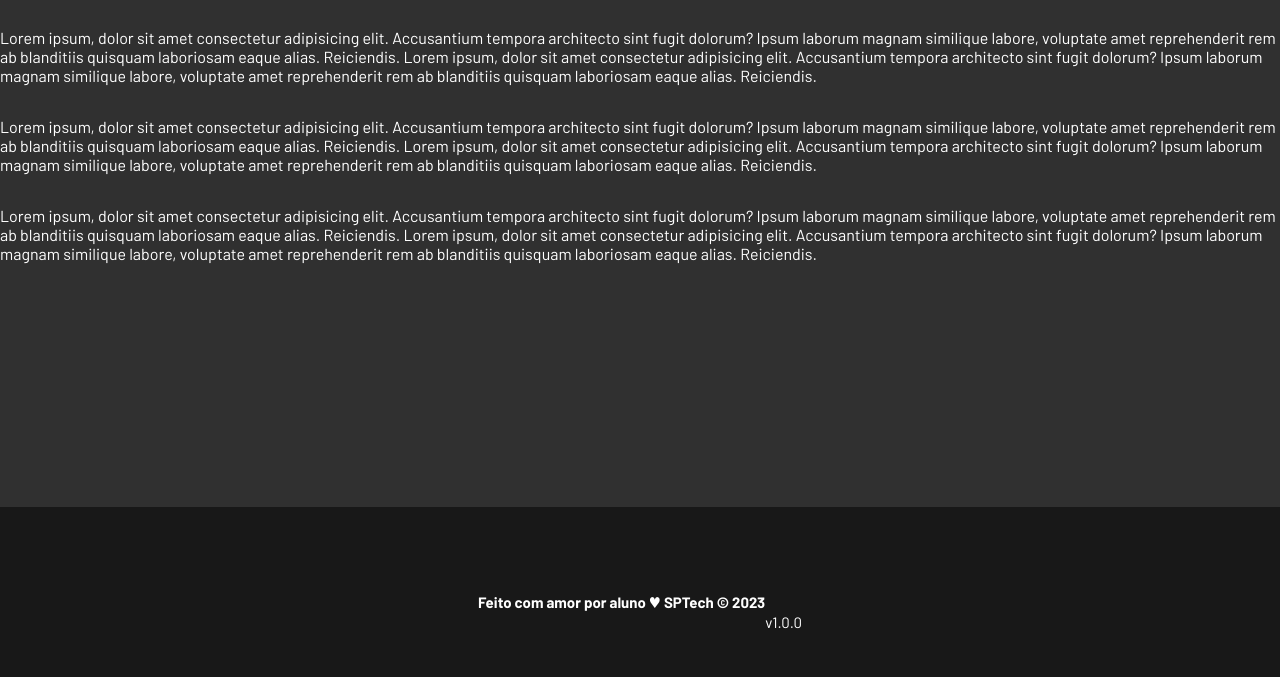
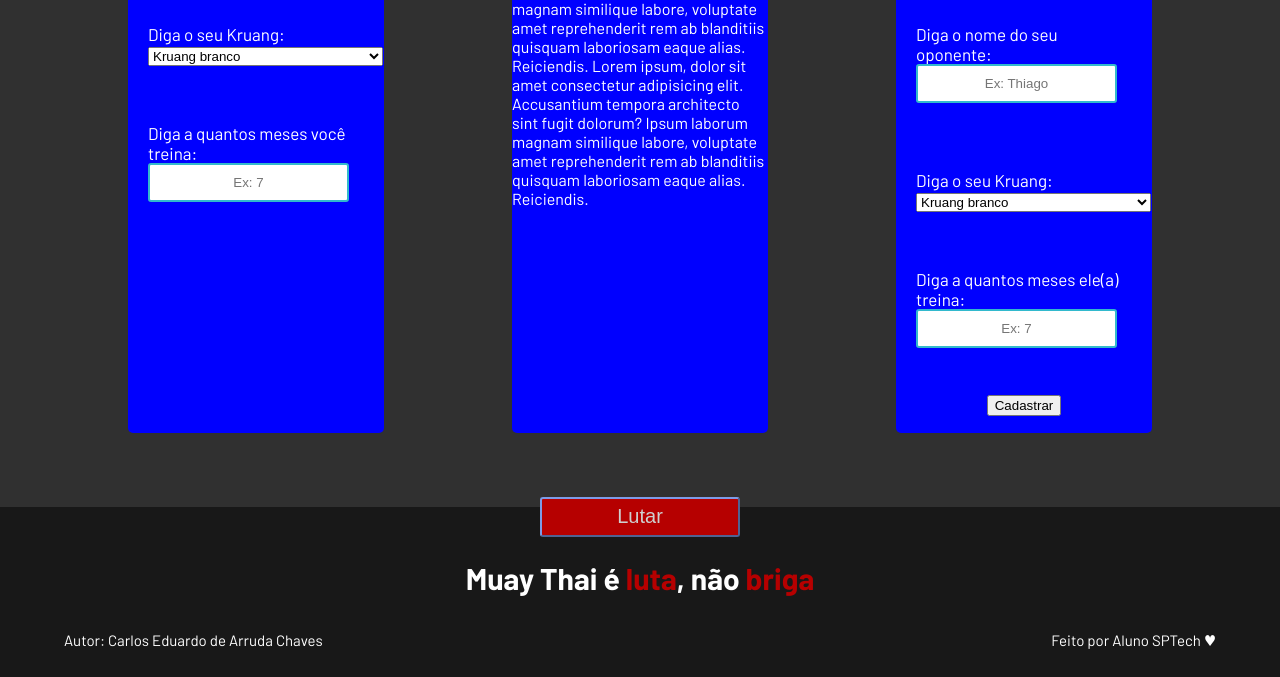
Before and after one commit to Carlos-Eduardo-de-Arruda-Chaves/Projeto-Individual, a website: page public/simulador.html in a window 1280 px wide. Shown: the part 226-903 px from the top of the page. Drawn offline with Linux system fonts and the light colour scheme.

Commit message:
Adicionando lógica no simulador de luta

```diff
--- a/public/css/estilo.css
+++ b/public/css/estilo.css
@@ -387,8 +387,33 @@ input {
 
 .simulador .container {
   flex-direction: column;
-  overflow: scroll;
   height: var(--tamanho-simulador);
+}
+
+.simulador .quadrados{
+  display: flex;
+  flex-direction: row;
+  justify-content: space-evenly;
+}
+
+.quadrado{
+  width: 20%;
+  background-color: blue;
+  border-radius: 5px;
+}
+
+.caixa_lutar{
+  height: 40px;
+  width: 200px;
+  border-radius: 3px;
+  border-color: #7D9BE6;
+  background-color: #B60000;
+  color: rgb(207, 207, 207);
+  font-size: 20px;
+}
+
+.container .quadrados p{
+  font-size: 17px;
 }
 
 /* ALERTA */
--- a/public/simulador.html
+++ b/public/simulador.html
@@ -41,28 +41,70 @@
     <!-- simulador inicio -->
     <div class="simulador">
         <div class="container">
-            <h2>Simulador</h2>
-            <p>Lorem ipsum, dolor sit amet consectetur adipisicing elit. Accusantium tempora architecto sint fugit
-                dolorum? Ipsum laborum magnam similique labore, voluptate amet reprehenderit rem ab blanditiis quisquam
+            <h2 style="display: flex; justify-content: center;">Simulador</h2>
+            <div class="quadrados">
+                <div class="quadrado">
+                    <h1 style="display: flex; justify-content: center;">Você</h1>
+                    <p style="padding: 20px;">
+                        <span>Diga o seu Kruang:</span>
+                        <select name="kruang" id="kruang">
+                            <option value="0">Kruang branco</option>
+                            <option value="500">Kruang branco ponta vermelha</option>
+                            <option value="1200">Kruang vermelho</option>
+                            <option value="2000">Kruang vermelho ponta azul claro</option>
+                            <option value="2600">Kruang azul claro</option>
+                            <option value="3300">Kruang azul claro ponta azul escuro</option>
+                            <option value="4000">Kruang azul escuro</option>
+                            <option value="4700">Kruang preto ponta preta</option>
+                            <option value="5200">Kruang preto</option>
+                        </select>
+                    </p>
+                    <p style="padding: 20px;">
+                        <span>Diga a quantos meses você treina:</span>
+                        <input style="border-radius: 3px;" type="text" id="qtd_meses" placeholder="Ex: 7">
+                    </p>
+                </div>
+                <div class="quadrado">
+                    Lorem ipsum, dolor sit amet consectetur adipisicing elit. Accusantium tempora architecto sint fugit
+                    dolorum? Ipsum laborum magnam similique labore, voluptate amet reprehenderit rem ab blanditiis
+                    quisquam
                     laboriosam eaque alias. Reiciendis. Lorem ipsum, dolor sit amet consectetur adipisicing elit.
-                Accusantium tempora architecto sint fugit dolorum? Ipsum laborum magnam similique labore, voluptate amet
-                reprehenderit rem ab blanditiis quisquam laboriosam eaque alias. Reiciendis.</p>
-            <p>Lorem ipsum, dolor sit amet consectetur adipisicing elit. Accusantium tempora architecto sint fugit
-                dolorum? Ipsum laborum magnam similique labore, voluptate amet reprehenderit rem ab blanditiis quisquam
-                laboriosam eaque alias. Reiciendis. Lorem ipsum, dolor sit amet consectetur adipisicing elit.
-                Accusantium tempora architecto sint fugit dolorum? Ipsum laborum magnam similique labore, voluptate amet
-                reprehenderit rem ab blanditiis quisquam laboriosam eaque alias. Reiciendis.</p>
-            <p>Lorem ipsum, dolor sit amet consectetur adipisicing elit. Accusantium tempora architecto sint fugit
-                dolorum? Ipsum laborum magnam similique labore, voluptate amet reprehenderit rem ab blanditiis quisquam
-                laboriosam eaque alias. Reiciendis. Lorem ipsum, dolor sit amet consectetur adipisicing elit.
-                Accusantium tempora architecto sint fugit dolorum? Ipsum laborum magnam similique labore, voluptate amet
-                reprehenderit rem ab blanditiis quisquam laboriosam eaque alias. Reiciendis.</p>
-            <p>Lorem ipsum, dolor sit amet consectetur adipisicing elit. Accusantium tempora architecto sint fugit
-                dolorum? Ipsum laborum magnam similique labore, voluptate amet reprehenderit rem ab blanditiis quisquam
-                laboriosam eaque alias. Reiciendis. Lorem ipsum, dolor sit amet consectetur adipisicing elit.
-                Accusantium tempora architecto sint fugit dolorum? Ipsum laborum magnam similique labore, voluptate amet
-                reprehenderit rem ab blanditiis quisquam laboriosam eaque alias. Reiciendis.</p>
-
+                    Accusantium tempora architecto sint fugit dolorum? Ipsum laborum magnam similique labore, voluptate
+                    amet
+                    reprehenderit rem ab blanditiis quisquam laboriosam eaque alias. Reiciendis.
+                </div>
+                <div class="quadrado">
+                    <h1 style="display: flex; justify-content: center;">Oponentes</h1>
+                    <p style="padding: 20px;">
+                        <span>Diga o nome do seu oponente:</span>
+                        <input style="border-radius: 3px;" type="text" id="id_nome" placeholder="Ex: Thiago">
+                    </p>
+                    <p style="padding: 20px;">
+                        <span>Diga o seu Kruang:</span>
+                        <select name="kruang" id="kruang_oponente">
+                            <option value="0">Kruang branco</option>
+                            <option value="500">Kruang branco ponta vermelha</option>
+                            <option value="1200">Kruang vermelho</option>
+                            <option value="2000">Kruang vermelho ponta azul claro</option>
+                            <option value="2600">Kruang azul claro</option>
+                            <option value="3300">Kruang azul claro ponta azul escuro</option>
+                            <option value="4000">Kruang azul escuro</option>
+                            <option value="4700">Kruang preto ponta preta</option>
+                            <option value="5200">Kruang preto</option>
+                        </select>
+                    </p>
+                    <p style="padding: 20px;">
+                        <span>Diga a quantos meses ele(a) treina:</span>
+                        <input style="border-radius: 3px;" type="text" id="qtd_meses_oponente" placeholder="Ex: 7">
+                    </p>
+                    <p style="display: flex; justify-content: center;">
+                        <button onclick="cadastrar_oponente()">Cadastrar</button>
+                    </p>
+                </div>
+            </div>
+            <div style="display: flex; justify-content: center; padding-top: 5%;">
+                <button onclick="iniciar()" class="caixa_lutar">Lutar</button>
+            </div>
         </div>
     </div>
         <!-- simulador fim -->
@@ -70,13 +112,60 @@
         <!--footer inicio-->
         <div class="footer">
             <div class="container">
-            <h4>Feito com amor por aluno &hearts; SPTech &copy; 2023</h4>
-            <span class="version">v1.0.0</span>
+                <!-- <span>Autor: Carlos Eduardo de Arruda Chaves</span> -->
+                <h1>Muay Thai é <span style="color: #B60000;">luta</span>, não <span
+                        style="color: #B60000;">briga</span></h1>
+                <!--<span>Aluno SPTech &hearts;</span> -->
             </div>
+            <p style="display: flex; justify-content: space-between; width: 90%;">
+                <span>Autor: Carlos Eduardo de Arruda Chaves</span>
+                <span>Feito por Aluno SPTech &hearts;</span>
+            </p>
         </div>
         <!--footer fim-->
 
 
 </body>
+<script>
+    let nomes = []
+    let pontos_totais_oponente = []
+    function cadastrar_oponente() {
+        let nome = id_nome.value
+        let meses = Number(qtd_meses_oponente.value)
+        let nivel = Number(kruang_oponente.value)
+        nomes.push(nome)
+        console.log(meses);
+
+
+
+        let pontos_meses = meses * 50
+        let pontos_totais = pontos_meses + nivel
+        pontos_totais_oponente.push(pontos_totais)
+    }
+
+    function iniciar() {
+        let nivel = Number(kruang.value)
+        let meses = Number(qtd_meses.value)
+        console.log(nivel);
+        console.log(meses);
+        let pontos_meses = meses * 50
+        console.log(pontos_meses);
+        let pontos_totais = pontos_meses + nivel
+
+        for (i = 0; i < nomes.length; i++) {
+            if (pontos_totais * 0.7 > pontos_totais_oponente[i]) {
+                console.log(`Você provavelmente vence contra ${nomes[i]}!`);
+            } else if (pontos_totais * 1.3 < pontos_totais_oponente[i]) {
+                console.log(`Voce provavelmente perde contra ${nomes[i]}!`);
+            } else {
+                console.log(`A luta é justa contra ${nomes[i]}!`);
+            }
+
+        }
+        console.log(pontos_totais);
+        console.log(pontos_totais_oponente);
+
+    }
+</script>
 
 </html>
```
Lines whose indentation alone changed are shown as unchanged.
